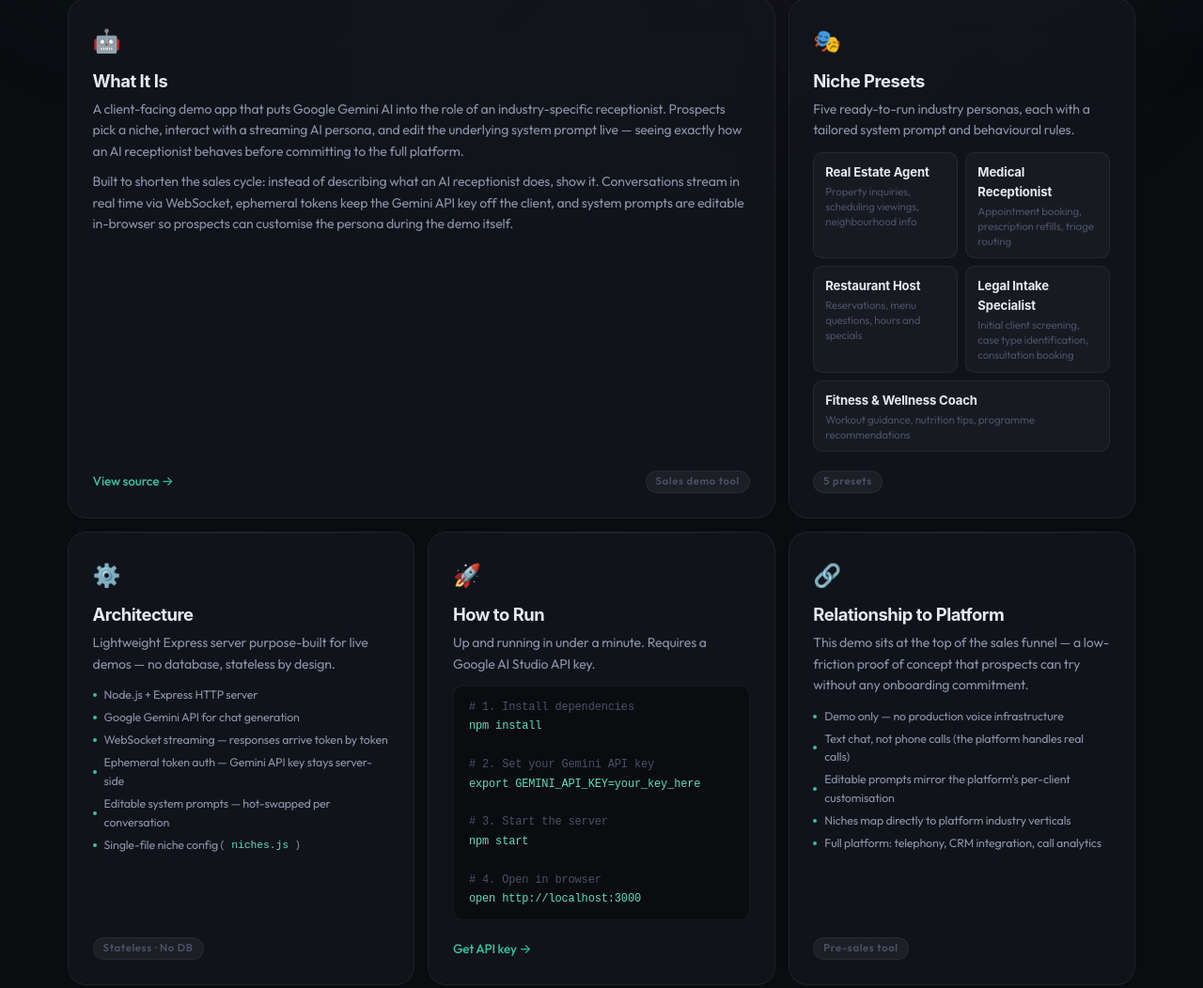
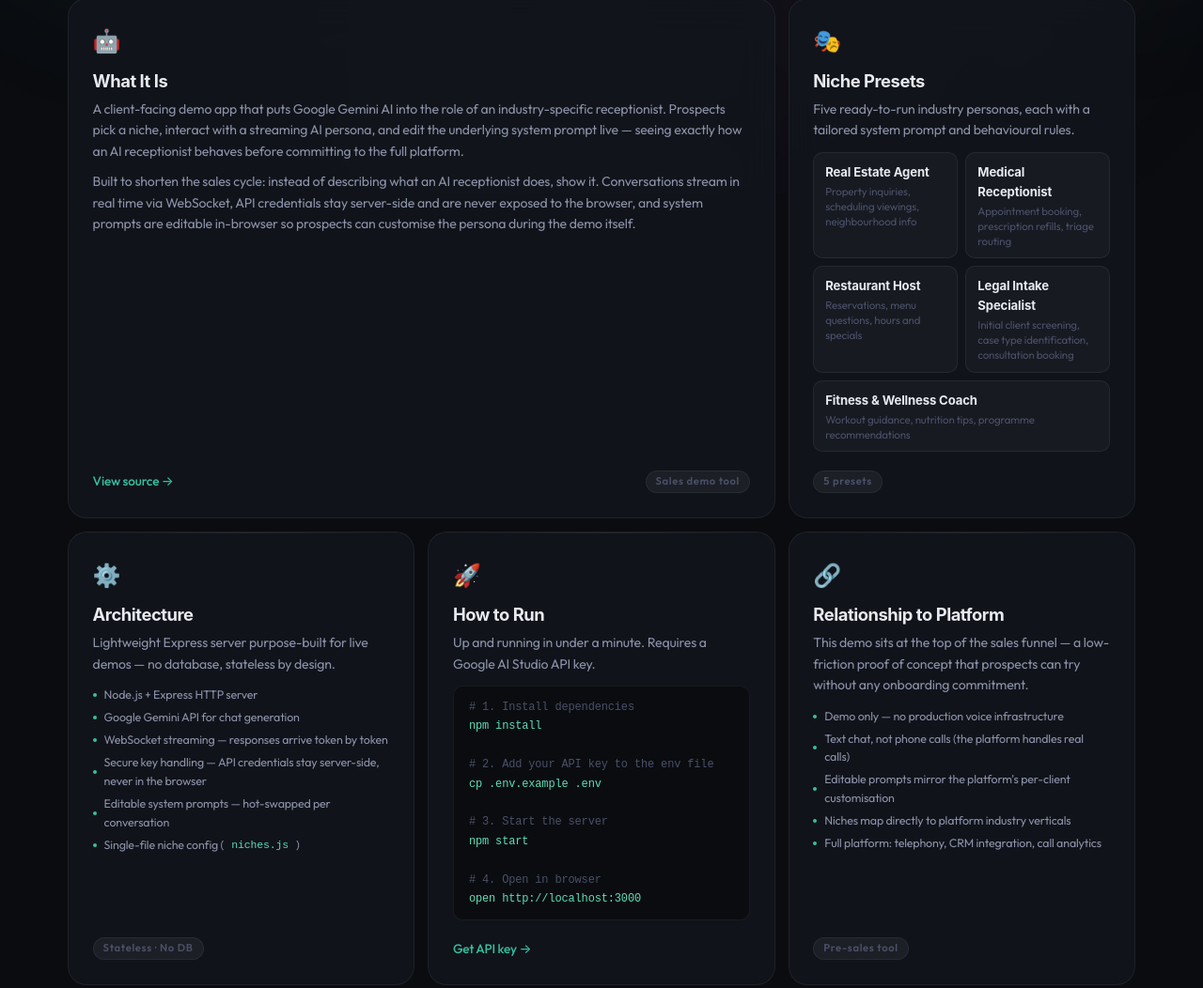
Before and after one commit to gilesparnell/googleVoiceAiDemo, a plain HTML site: page docs/index.html in a window 1280 px wide. Shown: the part 594-1646 px from the top of the page at 94% size. Drawn offline with Linux system fonts and the light colour scheme; a web font is replaced by a local one.

Commit message:
docs: sanitize public Pages docs — generalize key/token handling detail
Remove specific API-key env var name and ephemeral-token implementation
detail from the public GitHub Pages docs. Keeps generic architecture,
stack, and demo purpose intact. Part of public-repo lockdown pass.

Co-Authored-By: Claude Sonnet 5 <noreply@anthropic.com>
Claude-Session: https://claude.ai/code/session_01VAzApCjqc5S2h6dkVjKx9i

```diff
--- a/docs/index.html
+++ b/docs/index.html
@@ -137,7 +137,7 @@
           <span class="card-icon">🤖</span>
           <h2>What It Is</h2>
           <p>A client-facing demo app that puts Google Gemini AI into the role of an industry-specific receptionist. Prospects pick a niche, interact with a streaming AI persona, and edit the underlying system prompt live — seeing exactly how an AI receptionist behaves before committing to the full platform.</p>
-          <p style="margin-top:0.6rem">Built to shorten the sales cycle: instead of describing what an AI receptionist does, show it. Conversations stream in real time via WebSocket, ephemeral tokens keep the Gemini API key off the client, and system prompts are editable in-browser so prospects can customise the persona during the demo itself.</p>
+          <p style="margin-top:0.6rem">Built to shorten the sales cycle: instead of describing what an AI receptionist does, show it. Conversations stream in real time via WebSocket, API credentials stay server-side and are never exposed to the browser, and system prompts are editable in-browser so prospects can customise the persona during the demo itself.</p>
         </div>
         <div class="card-footer">
           <a href="https://github.com/gilesparnell/googleVoiceAiDemo" class="card-link" target="_blank" rel="noopener">View source →</a>
@@ -189,7 +189,7 @@
             <li>Node.js + Express HTTP server</li>
             <li>Google Gemini API for chat generation</li>
             <li>WebSocket streaming — responses arrive token by token</li>
-            <li>Ephemeral token auth — Gemini API key stays server-side</li>
+            <li>Secure key handling — API credentials stay server-side, never in the browser</li>
             <li>Editable system prompts — hot-swapped per conversation</li>
             <li>Single-file niche config (<code style="font-size:0.72rem;color:var(--accent-light)">niches.js</code>)</li>
           </ul>
@@ -208,8 +208,8 @@
           <div class="code-block">
             <span class="comment"># 1. Install dependencies</span><br>
             npm install<br><br>
-            <span class="comment"># 2. Set your Gemini API key</span><br>
-            export GEMINI_API_KEY=your_key_here<br><br>
+            <span class="comment"># 2. Add your API key to the env file</span><br>
+            cp .env.example .env<br><br>
             <span class="comment"># 3. Start the server</span><br>
             npm start<br><br>
             <span class="comment"># 4. Open in browser</span><br>
@@ -253,7 +253,7 @@
           <ul class="doc-list" style="margin-top:0.75rem">
             <li>Niche preset schema validation</li>
             <li>Express route smoke tests</li>
-            <li>Ephemeral token generation</li>
+            <li>Server-side auth flow</li>
             <li>WebSocket message contract</li>
           </ul>
         </div>
```
